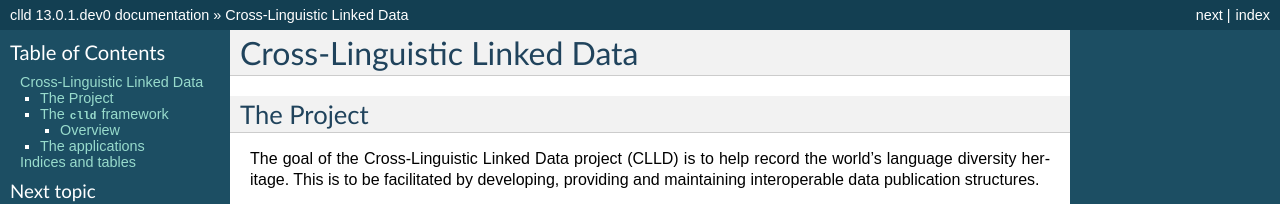
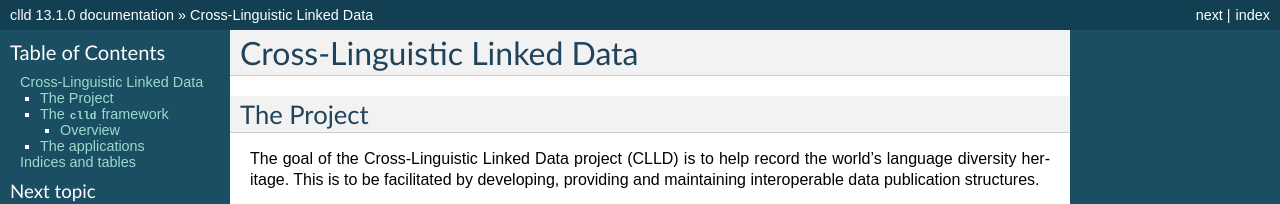
Before and after one commit to clld/clld, a Sphinx documentation site: the page built from docs/index.rst, in a window 1280 px wide and 900 px high. Shown: the top 204 px of the window. Built offline with Sphinx 7.4.7, drawn with Linux system fonts in a browser that asks for light colours; some of the changed text lies outside the part shown.

Commit message:
release 13.1.0

```diff
--- a/CHANGES.rst
+++ b/CHANGES.rst
@@ -2,8 +2,8 @@
 Changes
 -------
 
-Unreleased
-~~~~~~~~~~
+13.1.0
+~~~~~~
 
 - Fixed OLAC OAI PMH.
 - Added `clts` to catalogs to be used in `clld initdb`.
--- a/docs/conf.py
+++ b/docs/conf.py
@@ -55,10 +55,10 @@ copyright = 'Max Planck Society'
 # built documents.
 #
 # The full version, including alpha/beta/rc tags.
-release = '13.0.1.dev0'
+release = '13.1.0'
 
 # The short X.Y version.
-version = '13.0.1.dev0'
+version = '13.1.0'
 
 # The language for content autogenerated by Sphinx. Refer to documentation
 # for a list of supported languages.
--- a/pyproject.toml
+++ b/pyproject.toml
@@ -4,7 +4,7 @@ build-backend = "setuptools.build_meta"
 
 [project]
 name = "clld"
-version = "13.0.1.dev0"
+version = "13.1.0"
 description = "Python library supporting the development of cross-linguistic databases."
 readme = "README.md"
 requires-python = ">=3.11"
@@ -161,6 +161,6 @@ env_list = ["py311", "py312", "py313", "py314", "py315"]
 skip_missing_interpreters = true
 
 [tool.tox.env_run_base]
-extras = ["test"]
+extras = ["test", "initdb"]
 commands = [["pytest", { replace = "posargs", default = [], extend = true }]]
 package = "wheel"
--- a/src/clld/__init__.py
+++ b/src/clld/__init__.py
@@ -3,7 +3,7 @@ import collections
 from clld.db.models import common
 from clld import interfaces
 
-__version__ = "13.0.1.dev0"
+__version__ = "13.1.0"
 
 
 class Resource(collections.namedtuple('Resource', 'name model interface with_index with_rdfdump')):
```
Also changed, not shown: 1 other file.
